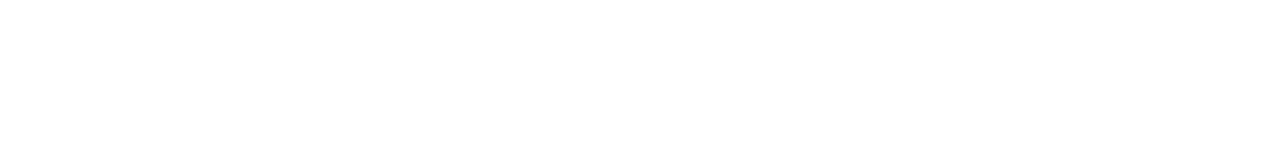
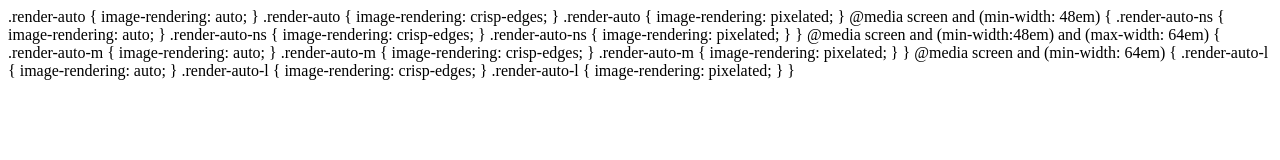
Before and after one commit to mrmrs/css-image-rendering, a website: page index.html in a window 1280 px wide. Drawn offline with Linux system fonts and the light colour scheme.

Commit message:
Adding css contents to html file for documentation

```diff
--- a/index.html
+++ b/index.html
@@ -12,5 +12,27 @@
     <link rel="stylesheet" href="image-rendering.css">
   </head>
   <body>
-  </body>
+.render-auto { image-rendering: auto; }
+.render-auto { image-rendering: crisp-edges; }
+.render-auto { image-rendering: pixelated; }
+
+@media screen and (min-width: 48em) {
+.render-auto-ns {  image-rendering: auto; }
+.render-auto-ns {  image-rendering: crisp-edges; }
+.render-auto-ns {  image-rendering: pixelated; }
+}
+
+@media screen and (min-width:48em) and (max-width: 64em) {
+.render-auto-m {  image-rendering: auto; }
+.render-auto-m {  image-rendering: crisp-edges; }
+.render-auto-m {  image-rendering: pixelated; }
+}
+
+@media screen and (min-width: 64em) {
+.render-auto-l {  image-rendering: auto; }
+.render-auto-l {  image-rendering: crisp-edges; }
+.render-auto-l {  image-rendering: pixelated; }
+}
+
+</body>
 </html>
```
